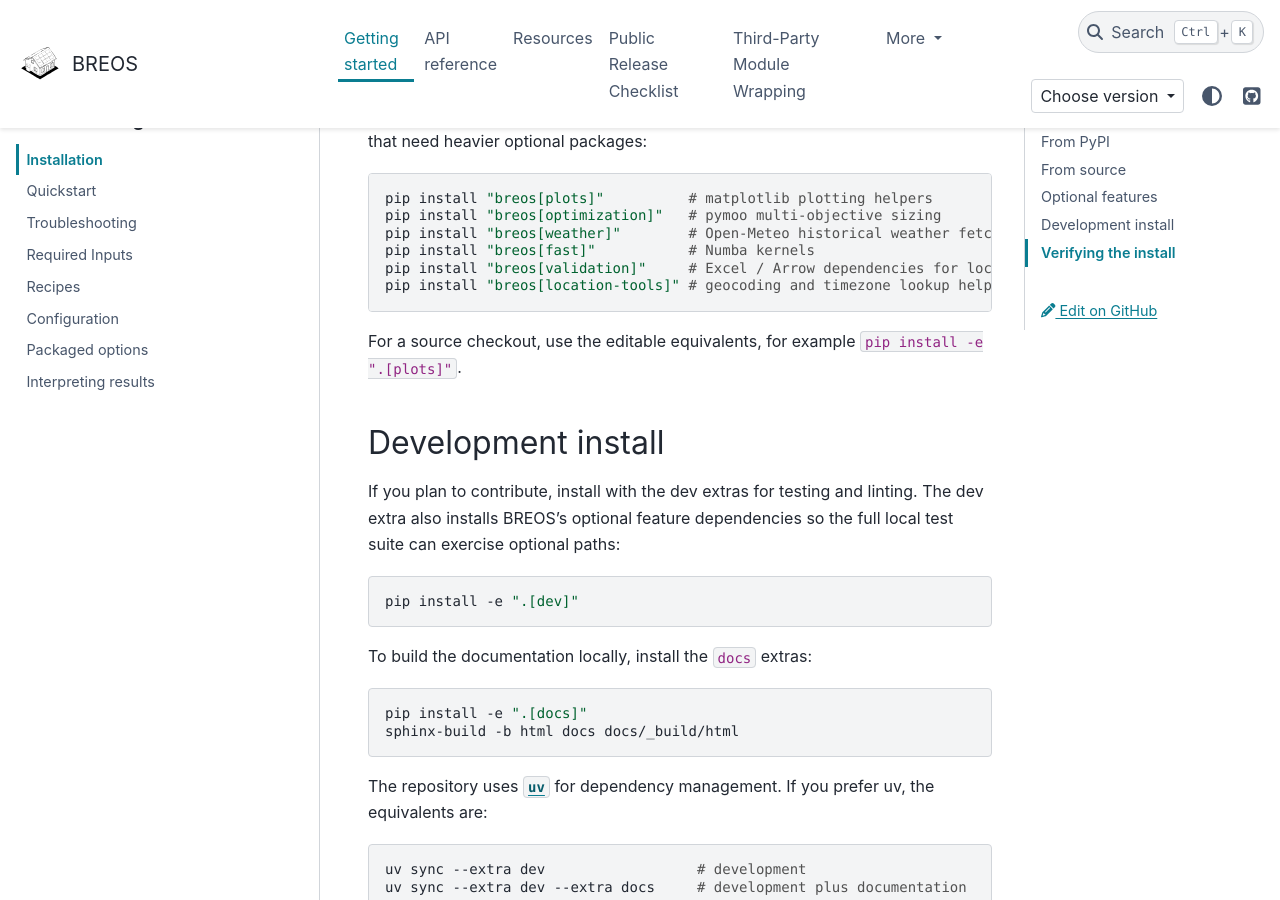
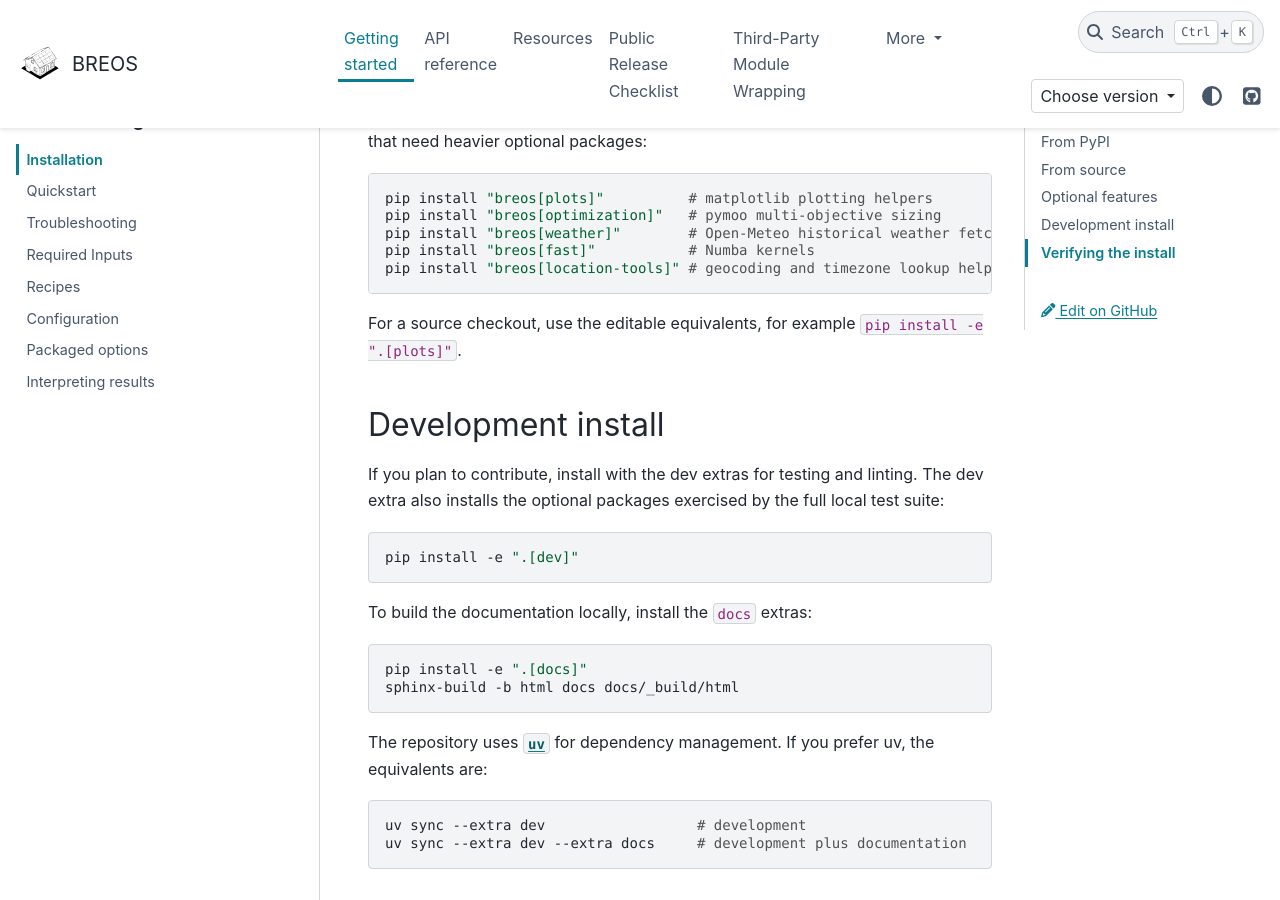
Before and after one commit to Str4vinci/breos, a Sphinx documentation site: the page built from docs/getting-started/installation.md, in a window 1280 px wide and 900 px high, scrolled down 871 px. Built offline with Sphinx 7.4.7 and the PyData theme 0.15.4, drawn with Linux system fonts in a browser that asks for light colours; comment, search, counter and statistics services are not loaded.

Commit message:
Drop unused Excel and Arrow dependencies

````diff
--- a/docs/getting-started/installation.md
+++ b/docs/getting-started/installation.md
@@ -40,7 +40,6 @@ pip install "breos[plots]"          # matplotlib plotting helpers
 pip install "breos[optimization]"   # pymoo multi-objective sizing
 pip install "breos[weather]"        # Open-Meteo historical weather fetching
 pip install "breos[fast]"           # Numba kernels
-pip install "breos[validation]"     # Excel / Arrow dependencies for local validation work
 pip install "breos[location-tools]" # geocoding and timezone lookup helpers
 ```
 
@@ -50,8 +49,8 @@ For a source checkout, use the editable equivalents, for example
 ## Development install
 
 If you plan to contribute, install with the dev extras for testing and
-linting. The dev extra also installs BREOS's optional feature dependencies so
-the full local test suite can exercise optional paths:
+linting. The dev extra also installs the optional packages exercised by the
+full local test suite:
 
 ```bash
 pip install -e ".[dev]"
````
Also changed, not shown: ATTRIBUTIONS.md (+0 -2 lines), CHANGELOG.md (+3 -0 lines), docs/architecture/third-party-wrapping.md (+1 -2 lines), docs/getting-started/troubleshooting.md (+0 -1 lines), pyproject.toml (+3 -6 lines), 1 other file.
